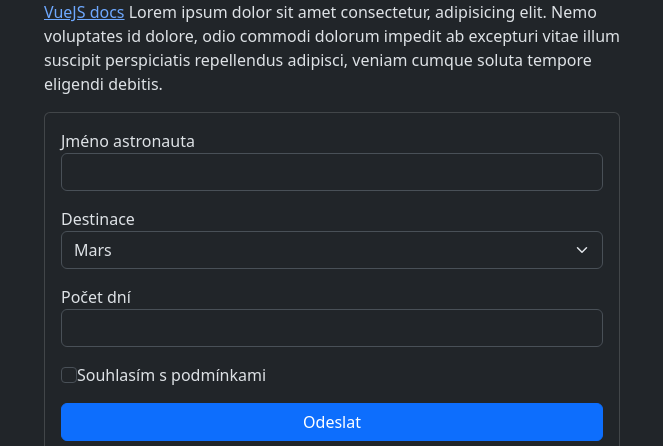
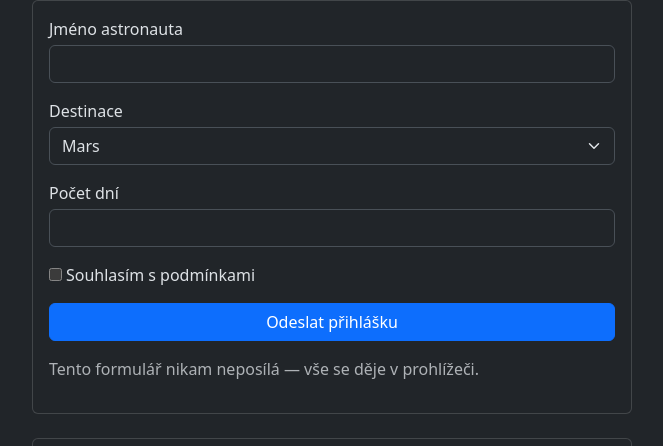
Before and after one commit to gyarab/2025_wt_dostal, a plain HTML site: page vuejs/index.html in a window 1280 px wide. Shown: the part 152-598 px from the top of the page, without its empty margins (308-971 px from the left). Drawn offline with nearby package versions, Linux system fonts and the light colour scheme.

Commit message:
Updated index.html

```diff
--- a/vuejs/index.html
+++ b/vuejs/index.html
@@ -11,49 +11,38 @@
 </head>
 
 <body>
-    <div class="container pt-4" style="max-width: 600px; padding-bottom: 400px;">
+    <div class="container pt-4" style="max-width: 624px; padding-bottom: 400px;">
         <h1 class="my-3 text-center">Registrace na meziplanetární výlet</h1>
-        <p>
-            <a href="https://vuejs.org/guide/introduction" target="_blank">VueJS docs</a>
-            Lorem ipsum dolor sit amet consectetur, adipisicing elit. Nemo voluptates id dolore, odio commodi dolorum
-            impedit ab excepturi vitae illum suscipit perspiciatis repellendus adipisci, veniam cumque soluta tempore
-            eligendi debitis.
-        </p>
         <div id="app">
             <div class="card p-3 mb-4">
                 <form>
                     <div class="mb-3">
-                        <label for="name">Jméno astronauta</label>
+                        <label class="mb-1" for="name">Jméno astronauta</label>
                         <input class="form-control" type="text" id="name" name="name">
                     </div>
                     <div class="mb-3">
-                        <label for="planet">Destinace</label>
+                        <label class="mb-1" for="planet">Destinace</label>
                         <select class="form-select" id="planet" name="planet">
                             <option value="Mars">Mars</option>
                             <option value="Venuše">Venuše</option>
                         </select>
                     </div>
                     <div class="mb-3">
-                        <label for="days">Počet dní</label>
+                        <label class="mb-1" for="days">Počet dní</label>
                         <input class="form-control" type="number" id="days" name="days">
                     </div>
                     <div class="mb-3">
-                        <input class="form-check-input" type="checkbox" id="terms">
+                        <input class="mb-1 me-1" class="form-check-input" type="checkbox" id="terms">
                         <label class="form-check-label" for="terms">Souhlasím s podmínkami</label>
                     </div>
                     <div class="pb-3">
-                        <button class="btn btn-primary w-100" type="submit">Odeslat</button>
+                        <button class="btn btn-primary w-100" type="submit">Odeslat přihlášku</button>
                     </div>
                     <p class="text-muted">
                         Tento formulář nikam neposílá — vše se děje v prohlížeči.
                     </p>
                 </form>
             </div>
-            <!-- {{ message }} {{counter -1}}
-            <br>
-            {{'Random number: ' + Math.ceil(Math.random() * 6)}}
-            <br>
-            <button @click="counter++">Counter {{counter}}</button> -->
             <div class="card p-3">
                 <h2>Palubní lístek</h2>
                 <p>
```
